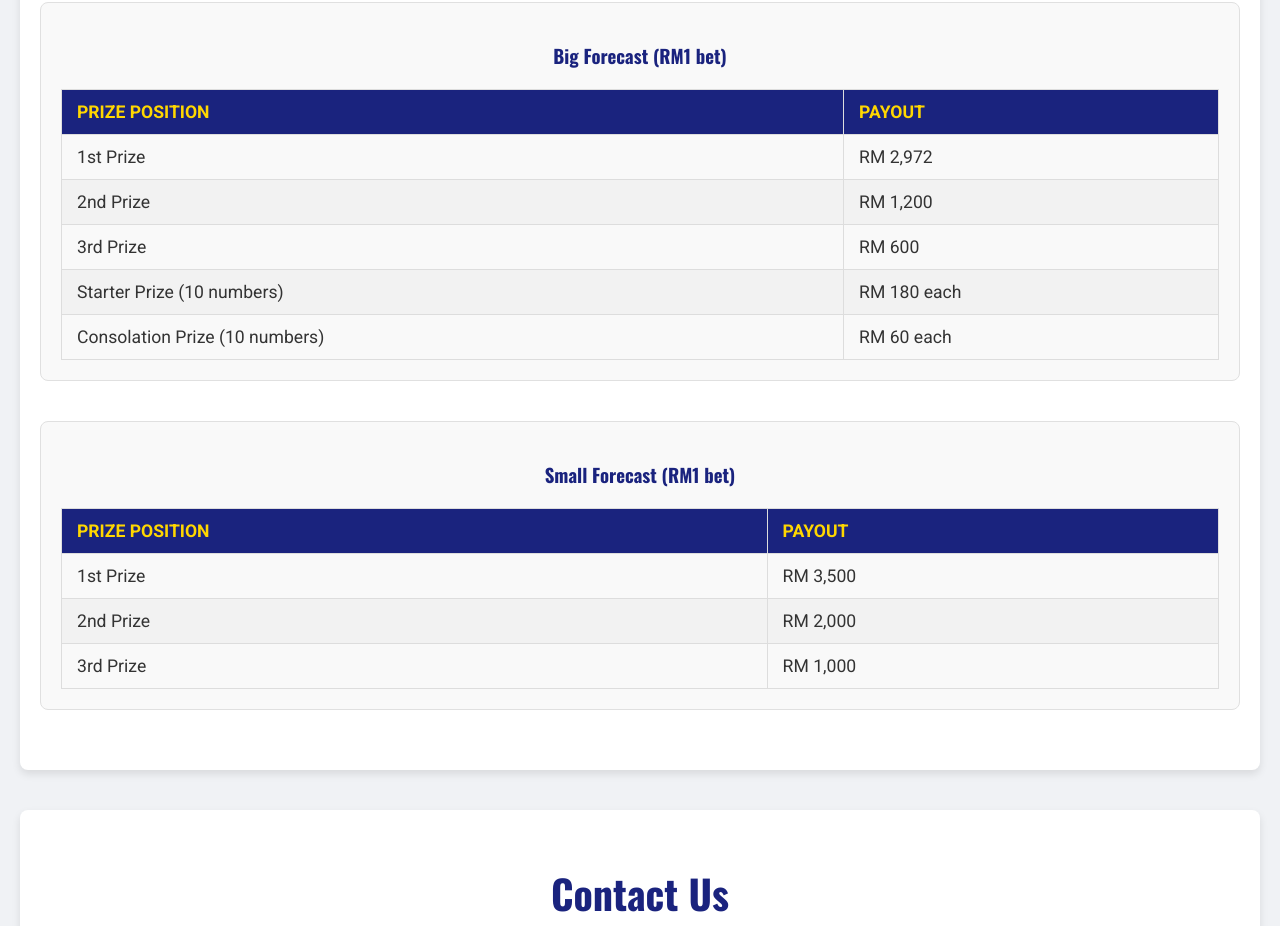
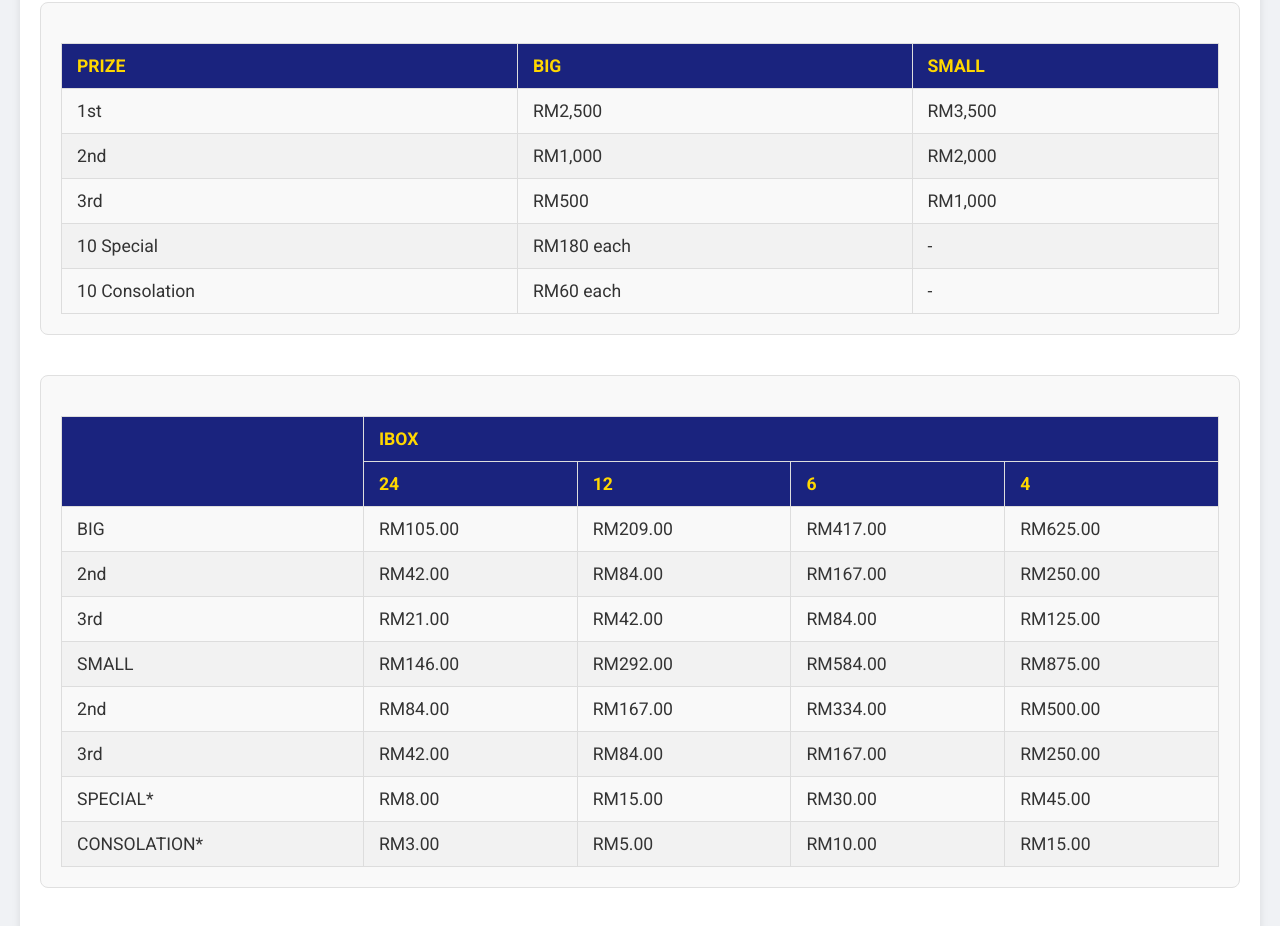
Before and after one commit to DAHENG4D/DAHENGPRIZESTRUCTURE, a plain HTML site: page index.html in a window 1280 px wide. Shown: the part 246-1172 px from the top of the page. Drawn offline with nearby package versions, Linux system fonts and the light colour scheme.

Commit message:
Update index.html

```diff
--- a/index.html
+++ b/index.html
@@ -17,7 +17,6 @@
             <ul class="nav-links">
                 <li><a href="#">Home</a></li>
                 <li><a href="#prize-structure">Prize Structure</a></li>
-                <li><a href="#contact">Contact</a></li>
             </ul>
             <div class="hamburger" id="hamburger-menu">
                 <span class="bar"></span>
@@ -32,60 +31,115 @@
             <h2>DAHENG 4D Prize Structure</h2>
 
             <div class="prize-table-container">
-                <h3>Big Forecast (RM1 bet)</h3>
                 <table class="prize-table">
                     <thead>
                         <tr>
-                            <th>Prize Position</th>
-                            <th>Payout</th>
+                            <th>Prize</th>
+                            <th>Big</th>
+                            <th>Small</th>
                         </tr>
                     </thead>
                     <tbody>
                         <tr>
-                            <td>1st Prize</td>
-                            <td>RM 2,972</td>
+                            <td>1st</td>
+                            <td>RM2,500</td>
+                            <td>RM3,500</td>
                         </tr>
                         <tr>
-                            <td>2nd Prize</td>
-                            <td>RM 1,200</td>
+                            <td>2nd</td>
+                            <td>RM1,000</td>
+                            <td>RM2,000</td>
                         </tr>
                         <tr>
-                            <td>3rd Prize</td>
-                            <td>RM 600</td>
+                            <td>3rd</td>
+                            <td>RM500</td>
+                            <td>RM1,000</td>
                         </tr>
                         <tr>
-                            <td>Starter Prize (10 numbers)</td>
-                            <td>RM 180 each</td>
+                            <td>10 Special</td>
+                            <td>RM180 each</td>
+                            <td>-</td>
                         </tr>
                         <tr>
-                            <td>Consolation Prize (10 numbers)</td>
-                            <td>RM 60 each</td>
+                            <td>10 Consolation</td>
+                            <td>RM60 each</td>
+                            <td>-</td>
                         </tr>
                     </tbody>
                 </table>
             </div>
 
             <div class="prize-table-container">
-                <h3>Small Forecast (RM1 bet)</h3>
+                <h3></h3>
                 <table class="prize-table">
                     <thead>
                         <tr>
-                            <th>Prize Position</th>
-                            <th>Payout</th>
+                            <th rowspan="2"></th>
+                            <th colspan="4">iBox</th>
+                        </tr>
+                        <tr>
+                            <th>24</th>
+                            <th>12</th>
+                            <th>6</th>
+                            <th>4</th>
                         </tr>
                     </thead>
                     <tbody>
                         <tr>
-                            <td>1st Prize</td>
-                            <td>RM 3,500</td>
+                            <td>BIG</td>
+                            <td>RM105.00</td>
+                            <td>RM209.00</td>
+                            <td>RM417.00</td>
+                            <td>RM625.00</td>
                         </tr>
                         <tr>
-                            <td>2nd Prize</td>
-                            <td>RM 2,000</td>
+                            <td>2nd</td>
+                            <td>RM42.00</td>
+                            <td>RM84.00</td>
+                            <td>RM167.00</td>
+                            <td>RM250.00</td>
                         </tr>
                         <tr>
-                            <td>3rd Prize</td>
-                            <td>RM 1,000</td>
+                            <td>3rd</td>
+                            <td>RM21.00</td>
+                            <td>RM42.00</td>
+                            <td>RM84.00</td>
+                            <td>RM125.00</td>
+                        </tr>
+                        <tr>
+                            <td>SMALL</td>
+                            <td>RM146.00</td>
+                            <td>RM292.00</td>
+                            <td>RM584.00</td>
+                            <td>RM875.00</td>
+                        </tr>
+                        <tr>
+                            <td>2nd</td>
+                            <td>RM84.00</td>
+                            <td>RM167.00</td>
+                            <td>RM334.00</td>
+                            <td>RM500.00</td>
+                        </tr>
+                        <tr>
+                            <td>3rd</td>
+                            <td>RM42.00</td>
+                            <td>RM84.00</td>
+                            <td>RM167.00</td>
+                            <td>RM250.00</td>
+                        </tr>
+                        <tr>
+                            <td>SPECIAL*</td>
+                            <td>RM8.00</td>
+                            <td>RM15.00</td>
+                            <td>RM30.00</td>
+                            <td>RM45.00</td>
+                        </tr>
+                        <tr>
+                            <td>CONSOLATION*</td>
+                            <td>RM3.00</td>
+                            <td>RM5.00</td>
+                            <td>RM10.00</td>
+                            <td>RM15.00</td>
                         </tr>
                     </tbody>
                 </table>
@@ -127,7 +181,7 @@
                 <h3>Support</h3>
                 <ul>
                     <li><a href="#">FAQ</a></li>
-                    <li><a href="#contact">Contact Us</a></li>
+                    <li><a href="#">Contact Us</a></li>
                     <li><a href="#">Responsible Gaming</a></li>
                     <li><a href="#">Privacy Policy</a></li>
                 </ul>
```
